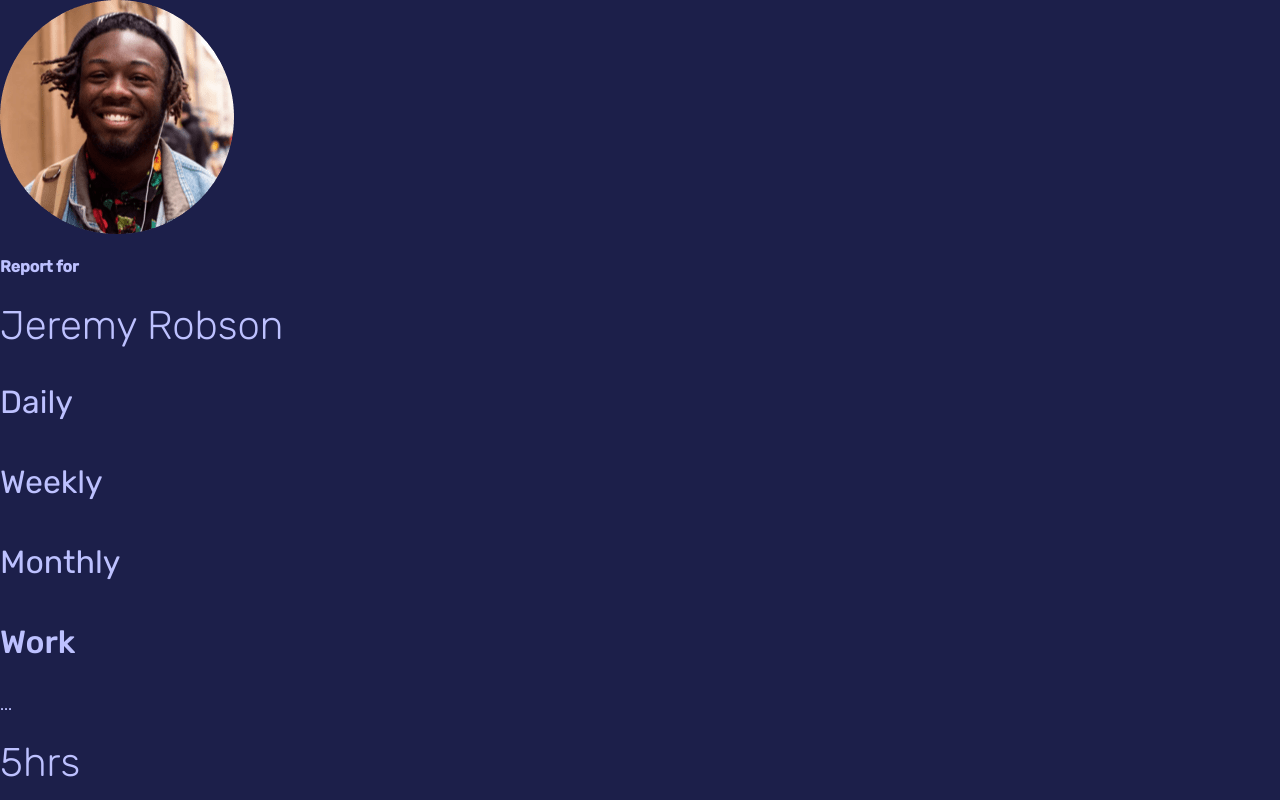
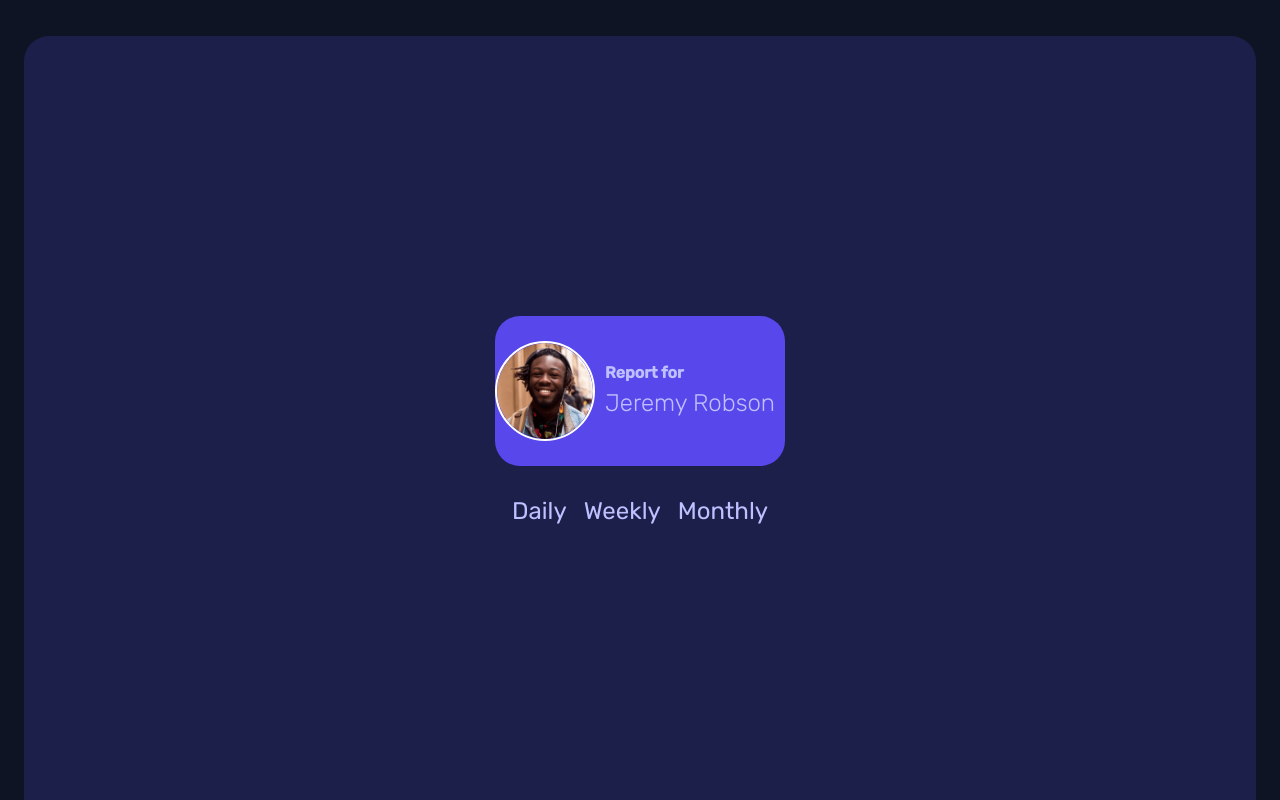
Before and after one commit to mafromist/time-tracker, a website built with Parcel: page index.html in a window 1280 px wide. Shown: the top 800 px of the page. Built offline with nearby package versions, Linux system fonts and the light colour scheme.

Commit message:
Profile Area Styled

```diff
--- a/index.html
+++ b/index.html
@@ -12,23 +12,24 @@
 
 </head>
 <body>
-  <div class="tab__profile">
-    <div class="tab__top-profile">
-      <img src="/src/images/image-jeremy.png" alt="profile picture">
-    </div>
-    <div class="tab__bottom-profile">
+  <div class="container">
+      <div class="tab tab-profile">
+        <div class="tab__top">
+          <img class="profile-picture" src="/src/images/image-jeremy.png" alt="profile picture">
+          <div class="tab__top-details">
             <h4>Report for</h4>
             <h1 class="">Jeremy Robson</h1>
           </div>
-
-    <div>
+        </div>
+        <div class="tab__bottom">
           <h3 class="period period__daily">Daily</h3>
           <h3 class="period period__weekly">Weekly</h3>
           <h3 class="period period__monthly">Monthly</h3>
         </div>
       </div>
-
+  </div>
   <!-- Work -->
+  <div class="container">
     <div class="tab tab-work">
       <div class="tab__top"></div>
       <div class="tab__bottom">
@@ -66,8 +67,10 @@
         </div>
       </div>
     </div>
+  </div>
 
   <!-- Play -->
+  <div class="container">
     <div class="tab tab-play">
       <div class="tab__top"></div>
       <div class="tab__bottom">
@@ -105,8 +108,9 @@
         </div>
       </div>
     </div>
-
+  </div>
   <!-- Study -->
+  <div class="container">
     <div class="tab tab-study">
       <div class="tab__top"></div>
       <div class="tab__bottom">
@@ -144,8 +148,9 @@
         </div>
       </div>
     </div>
-
+  </div>
   <!-- Exercise -->
+  <div class="container">
     <div class="tab tab-exercise">
       <div class="tab__top"></div>
       <div class="tab__bottom">
@@ -183,9 +188,10 @@
         </div>
       </div>
     </div>
-
+  </div>
 
   <!-- Social -->
+  <div class="container">
     <div class="tab tab-social">
       <div class="tab__top"></div>
       <div class="tab__bottom">
@@ -223,8 +229,10 @@
         </div>
       </div>
     </div>
+  </div>
 
   <!-- Self Care -->
+  <div class="container">
     <div class="tab tab-selfcare">
       <div class="tab__top"></div>
       <div class="tab__bottom">
@@ -262,7 +270,7 @@
         </div>
       </div>
     </div>
-
+  </div>
 
   <div class="attribution">
     Challenge by <a href="https://www.frontendmentor.io?ref=challenge" target="_blank">Frontend Mentor</a>.
--- a/src/scss/4-elements/_document.scss
+++ b/src/scss/4-elements/_document.scss
@@ -11,7 +11,7 @@ html {
 }
 
 body {
-  background-color: $c-darkblue;
+  background-color: $c-vdarkblue;
   color: $c-paleblue;
   font-family: $f-body;
   font-size: 16px;
--- a/src/scss/4-elements/_headings.scss
+++ b/src/scss/4-elements/_headings.scss
@@ -14,36 +14,24 @@ h6,
 .h5,
 .h6 {
   font-family: $f-body;
+  margin: 0;
 }
 
 
 h1,
 .h1 {
-  font-size: 32px;
+  font-size: 24px;
   font-weight: 300;
-  @include breakpoint(tabletPortraitUp){
-    font-size: 40px;
-    line-height: 40px;
-  }
 }
 
 h2,
 .h2 {
   font-size: 18px;
   font-weight: 500;
-  line-height: 28px;
-  @include breakpoint(tabletPortraitUp){
-    font-size: 32px;
-    line-height: 48px;
-  }
 }
 
 h3,
   .h3 {
     font-size: 24px;
     font-weight: 400;
-    @include breakpoint(tabletPortraitUp){
-      font-size: 32px;
-      line-height: 48px;
-    }
   }
--- a/src/scss/5-objects/_container.scss
+++ b/src/scss/5-objects/_container.scss
@@ -1,8 +1,8 @@
 .container {
   display: block;
-  padding-left: 16px;
-  padding-right: 16px;
-  margin-bottom: 64px;
+  margin: 36px 24px;
+  border-radius: 25px;
+  background-color: $c-darkblue;
 
   @include breakpoint(tabletLandscapeUp) {
     padding-left: 50px;
--- /dev/null
+++ b/src/scss/6-components/_tabs.scss
@@ -0,0 +1,36 @@
+.tab {
+    &-profile {
+        display: flex;
+        flex-direction: column;
+    }
+
+    &__top {
+        display: flex;
+        flex-direction: row;
+        justify-content: center;
+        align-items: center;
+        height: 150px;
+        background-color: $c-primary;
+        border-radius: 25px;
+
+        &-details{
+            display: flex;
+            flex-direction: column;
+            padding: 10px 10px;
+        }
+    }
+
+    &__bottom {
+        display: flex;
+        place-items: center;
+        justify-content: space-evenly;
+        text-align: center;
+        height: 90px;
+    }
+}
+
+.profile-picture {
+    height: 100px;
+    border-radius: 50%;
+    border: 2px solid $c-white;
+}
--- a/src/scss/style.scss
+++ b/src/scss/style.scss
@@ -67,6 +67,7 @@
 @import '4-elements/form';
 @import '4-elements/headings';
 @import '5-objects/container';
+@import '6-components/tabs';
 @import '6-components/container';
 @import '6-components/buttons';
 // @import '7-blocks/tabs';
```
Also changed, not shown: dist/index.html, 4 other files. Lines whose indentation alone changed are shown as unchanged.
